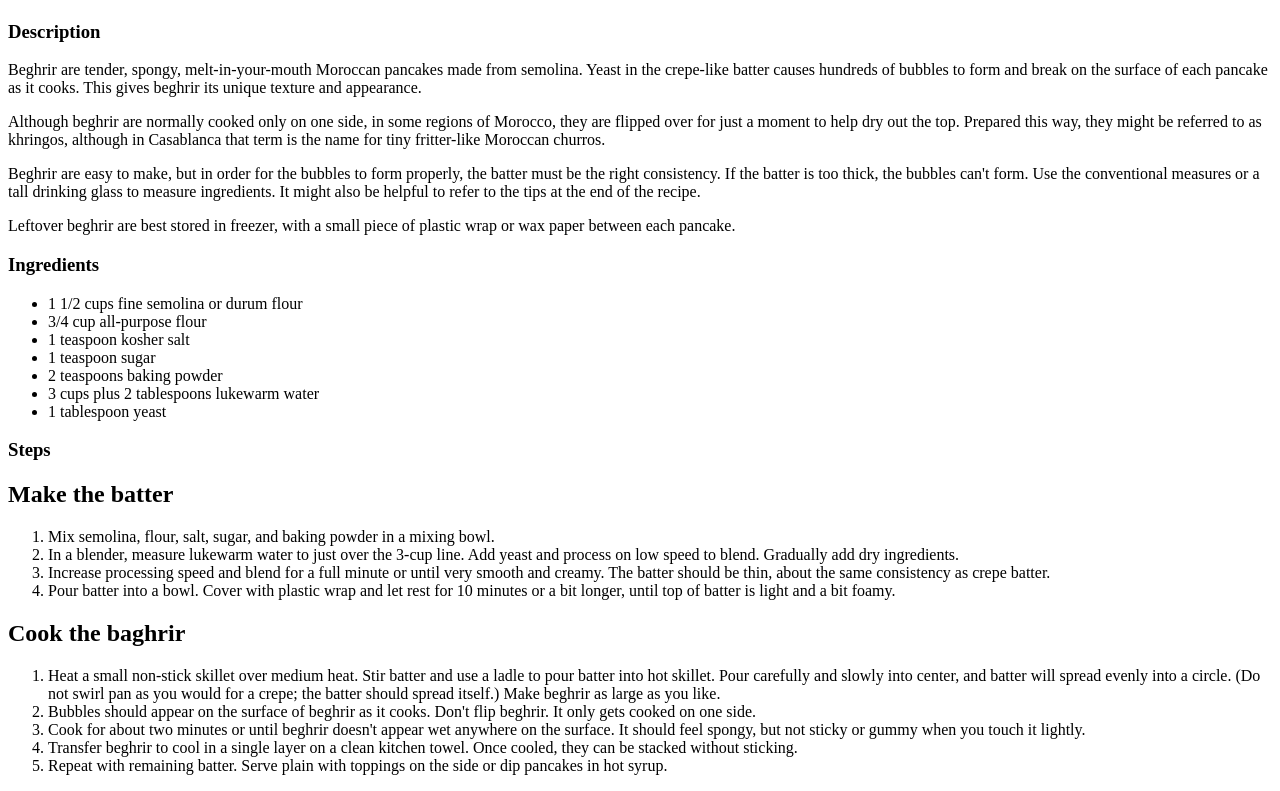
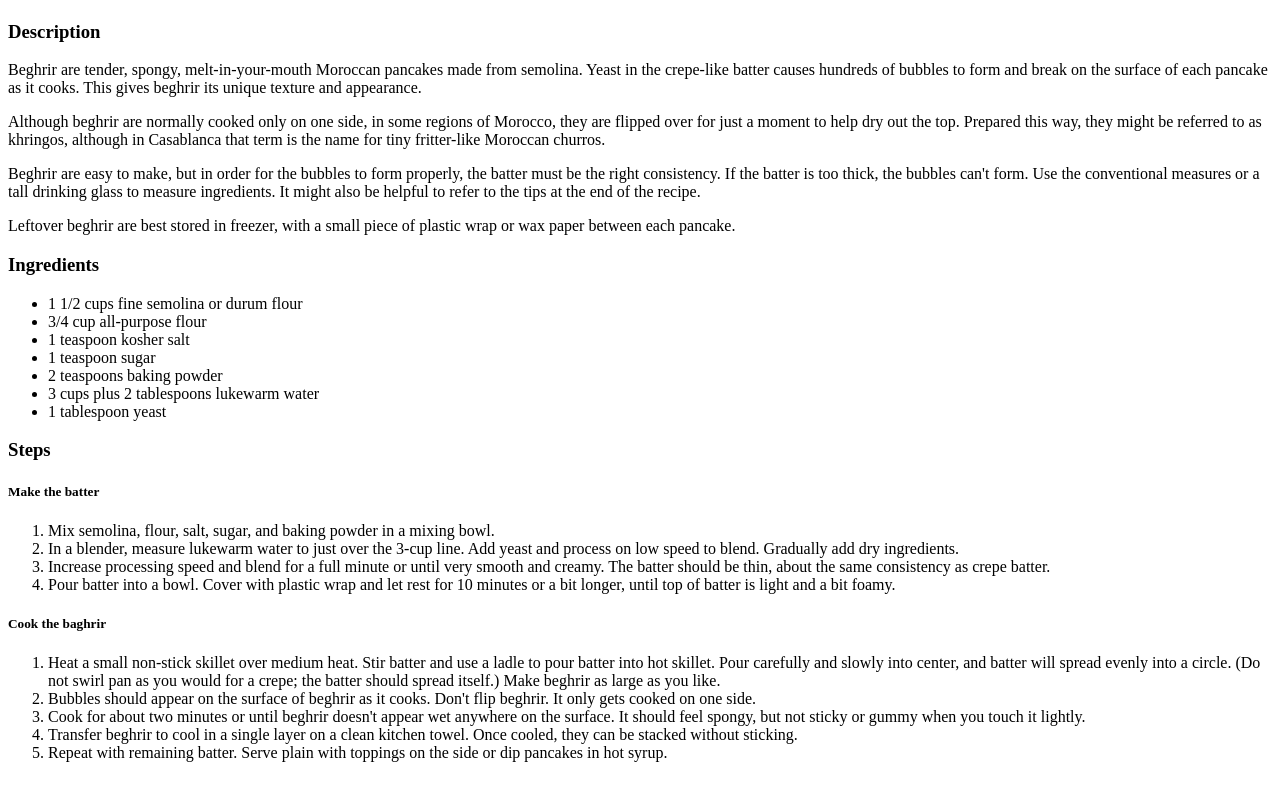
Before and after one commit to Darknab/odin-recipes, a plain HTML site: page recipes/baghrir.html in a window 1280 px wide. Shown: the part 1282-2073 px from the top of the page. Drawn offline with Linux system fonts and the light colour scheme.

Commit message:
Changed heading size in baghrir.html

```diff
--- a/recipes/baghrir.html
+++ b/recipes/baghrir.html
@@ -32,7 +32,7 @@
                         <li>1 tablespoon yeast</li>
                     </ul>
             <h3>Steps</h3>
-                    <h2>Make the batter</h2>
+                    <h5>Make the batter</h5>
                         <ol>
                             <li>Mix semolina, flour, salt, sugar, and baking powder in a mixing bowl.</li>
                             <li>In a blender, measure lukewarm water to just over the 3-cup line.
@@ -42,7 +42,7 @@
                             <li>Pour batter into a bowl. Cover with plastic wrap and let rest for 10 minutes or a bit longer,
                                 until top of batter is light and a bit foamy.</li>
                         </ol>
-                    <h2>Cook the baghrir</h2>
+                    <h5>Cook the baghrir</h5>
                         <ol>
                             <li>Heat a small non-stick skillet over medium heat. Stir batter and use a ladle to pour batter
                                 into hot skillet. Pour carefully and slowly into center, and batter will spread evenly
```
